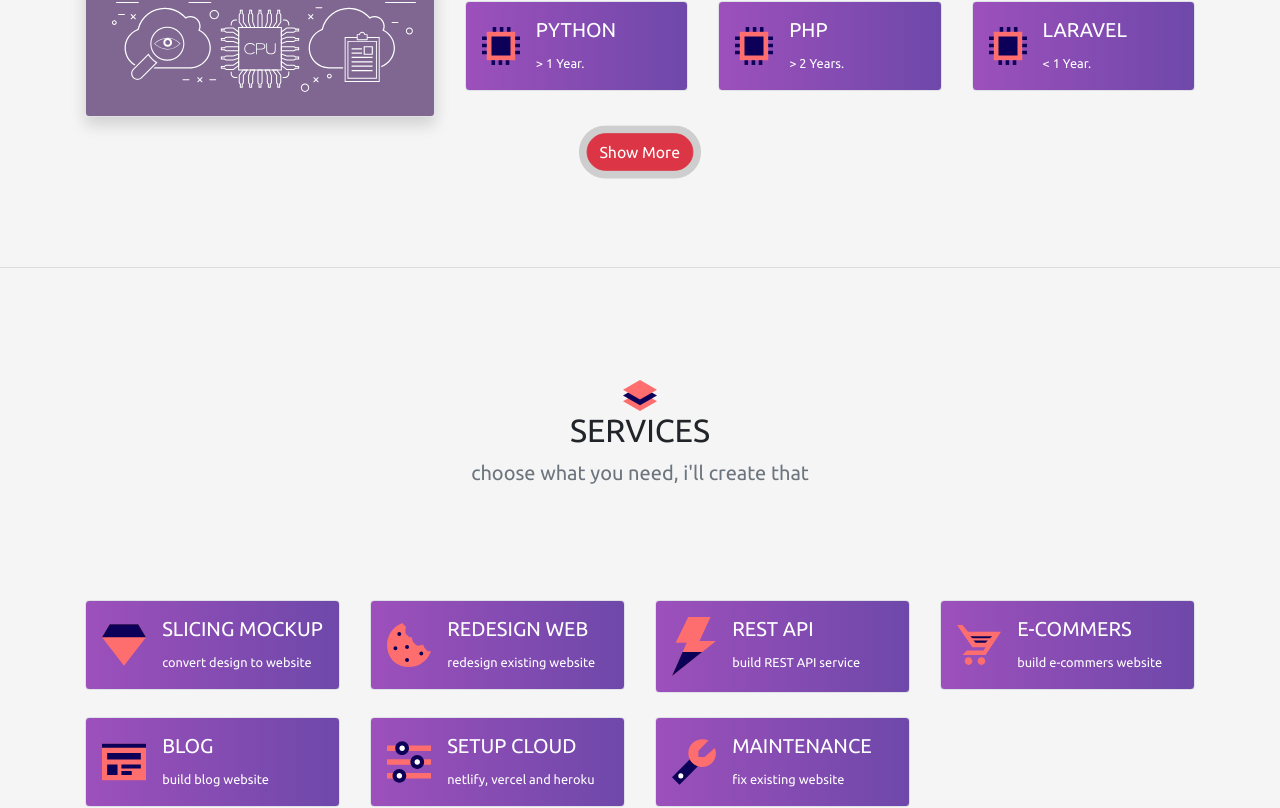
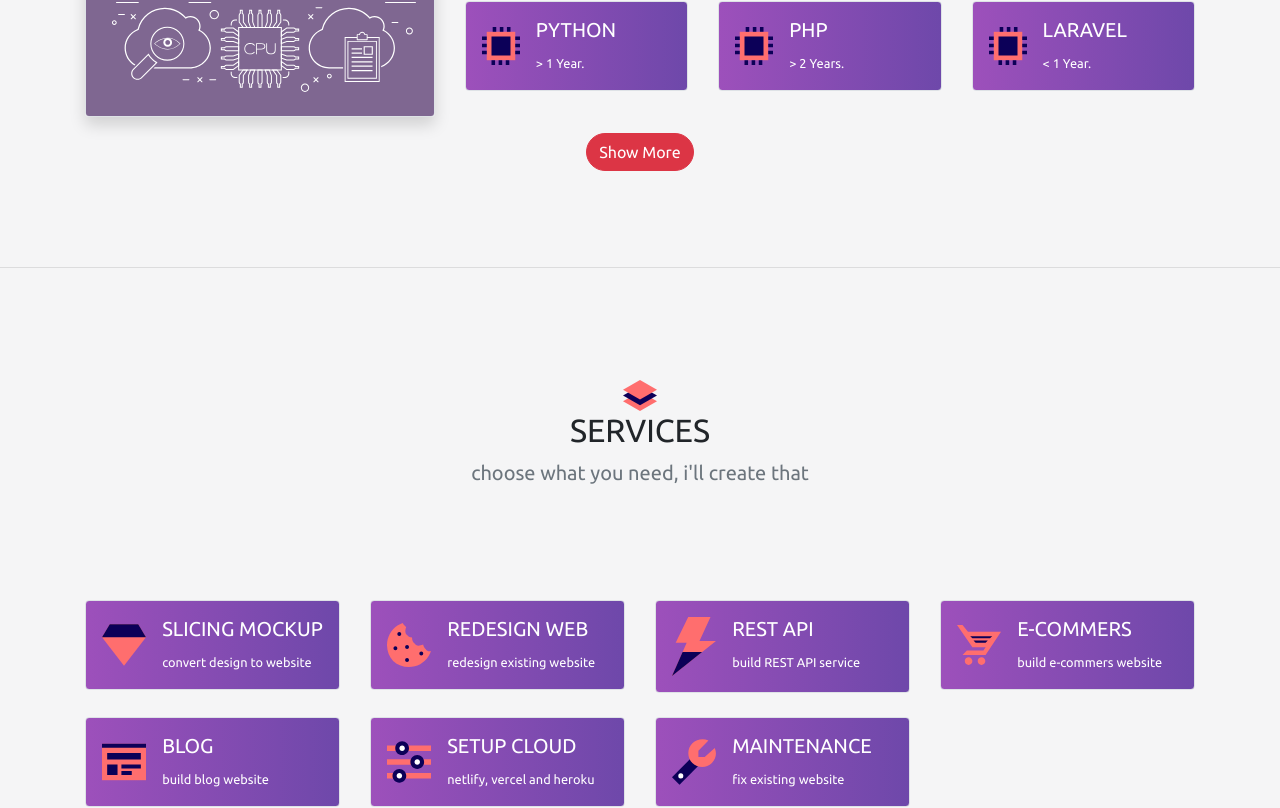
Before and after one commit to thexdev/the-purple, a React (Create React App) app: page / in a window 1280 px wide. Shown: the part 1672-2480 px from the top of the page. Built offline with nearby package versions, Linux system fonts and the light colour scheme; no server answers.

Commit message:
added ".jumbotron" class

```diff
--- a/src/blocks/hero/style.css
+++ b/src/blocks/hero/style.css
@@ -22,7 +22,7 @@ header .lead {
   color: #e1e2e1;
 }
 
-.btn {
+.jumbotron .btn {
   animation: pulse 1.5s infinite;
 }
 
```
